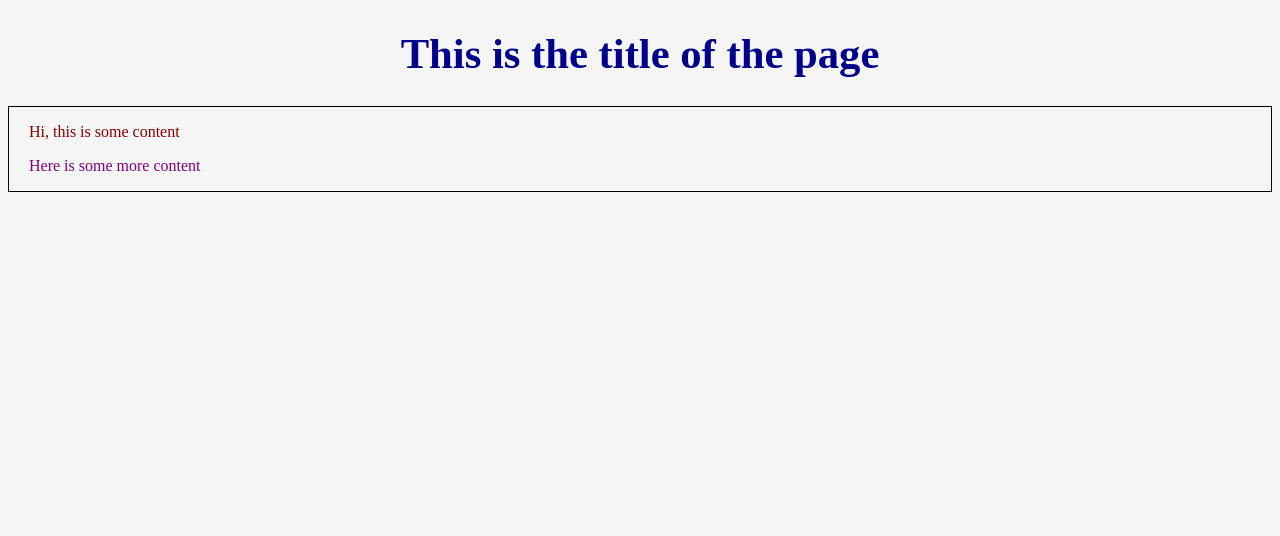
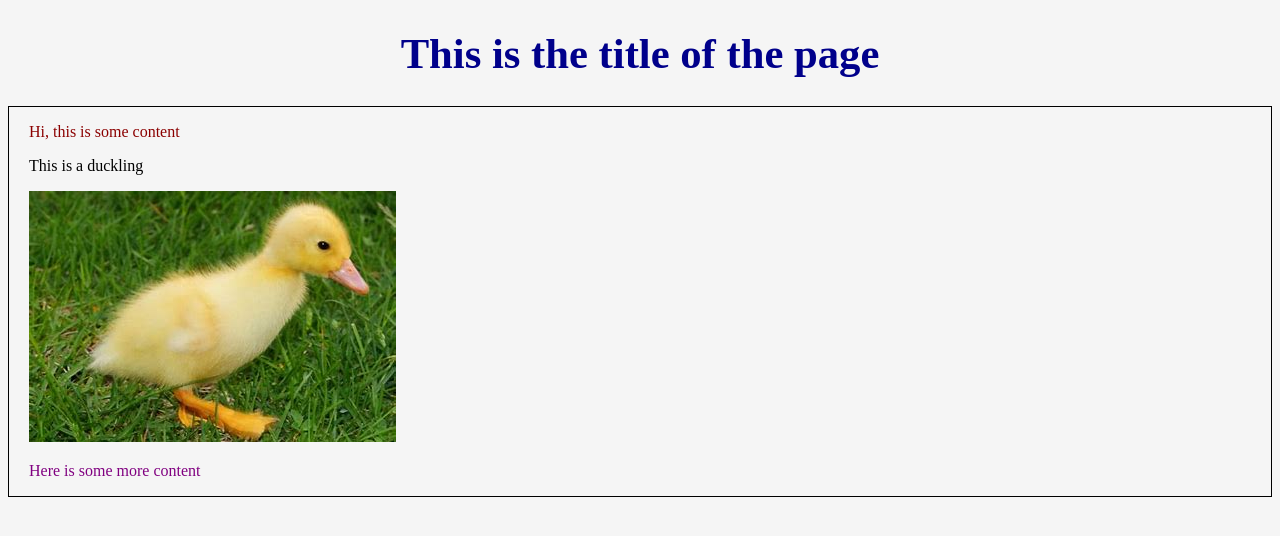
Before and after one commit to jepidoptera/danika_website, a website: page public/index.html in a window 1280 px wide. Drawn offline with Linux system fonts and the light colour scheme.

Commit message:
added image

```diff
--- a/public/css/style.css
+++ b/public/css/style.css
@@ -1,10 +1,13 @@
 body {
     background-color: whitesmoke;
 }
-h1{
+h1 {
     font-size: 32pt;
     color: darkblue;
     text-align: center;
+}
+img {
+    display: inline-block;
 }
 
 #firstParagraph {
--- a/public/index.html
+++ b/public/index.html
@@ -10,6 +10,8 @@
     <h1>This is the title of the page</h1>
     <div class="contentBox">
         <p class="content" id="firstParagraph">Hi, this is some content</p>
+        <p class="content">This is a duckling</p>
+        <img class="content" src="/images/ducklin.jpg" alt="">
         <p class="content" id="secondParagraph">Here is some more content</p>
     </div>
 </body>
```
Also changed, not shown: public/images/ducklin.jpg (added).
